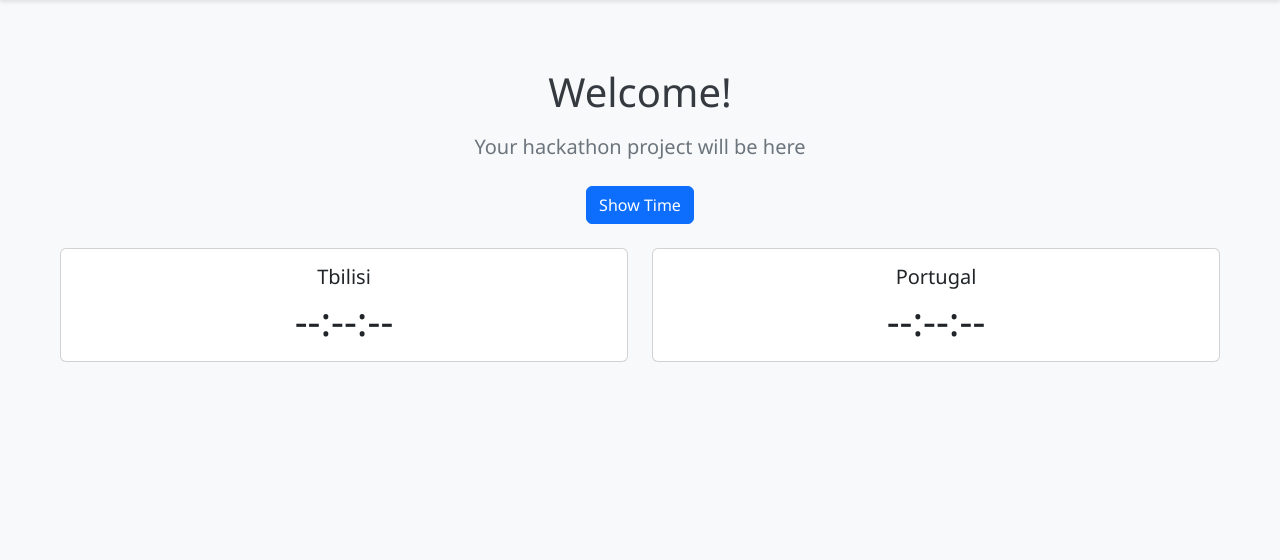
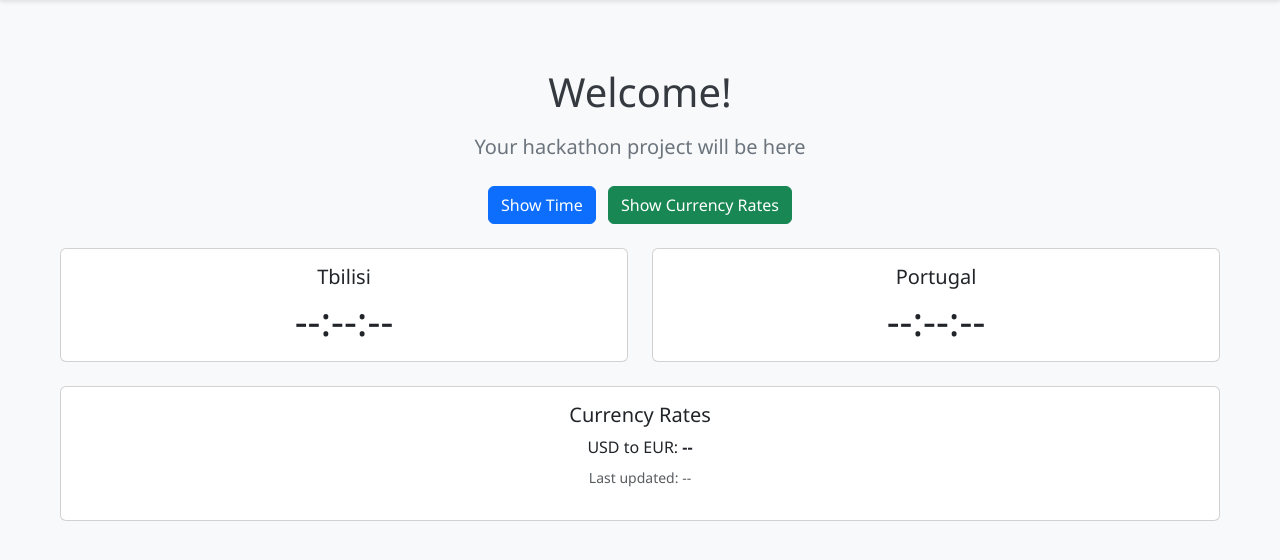
Before and after one commit to RomanShcherbich/web-app-sandbox, a Flask app: page / in a window 1280 px wide. Shown: the part 96-656 px from the top of the page. Run offline with Flask 3, Linux system fonts and the light colour scheme.

Commit message:
add currency button

```diff
--- a/app.py
+++ b/app.py
@@ -3,6 +3,7 @@ import os
 from dotenv import load_dotenv
 from datetime import datetime
 import pytz
+import requests
 
 # Загрузка переменных окружения
 load_dotenv()
@@ -30,5 +31,22 @@ def get_time():
         "portugal": portugal_time
     })
 
+@app.route('/api/currency')
+def get_currency():
+    try:
+        # Используем бесплатный API для получения курсов валют
+        response = requests.get('https://open.er-api.com/v6/latest/USD')
+        data = response.json()
+
+        if data['result'] == 'success':
+            return jsonify({
+                'usd_to_eur': data['rates']['EUR'],
+                'timestamp': data['time_last_update_utc']
+            })
+        else:
+            return jsonify({'error': 'Failed to fetch currency rates'}), 500
+    except Exception as e:
+        return jsonify({'error': str(e)}), 500
+
 if __name__ == '__main__':
     app.run(debug=True, host='0.0.0.0', port=int(os.getenv('PORT', 5000)))
--- a/templates/index.html
+++ b/templates/index.html
@@ -22,7 +22,8 @@
                 <p class="lead">Your hackathon project will be here</p>
 
                 <div class="mt-4">
-                    <button id="getTimeBtn" class="btn btn-primary">Show Time</button>
+                    <button id="getTimeBtn" class="btn btn-primary me-2">Show Time</button>
+                    <button id="getCurrencyBtn" class="btn btn-success">Show Currency Rates</button>
                 </div>
 
                 <div class="mt-4">
@@ -45,6 +46,18 @@
                         </div>
                     </div>
                 </div>
+
+                <div class="mt-4">
+                    <div class="card">
+                        <div class="card-body">
+                            <h5 class="card-title">Currency Rates</h5>
+                            <div id="currencyInfo">
+                                <p class="mb-2">USD to EUR: <span id="usdToEur" class="fw-bold">--</span></p>
+                                <p class="text-muted small">Last updated: <span id="currencyTimestamp">--</span></p>
+                            </div>
+                        </div>
+                    </div>
+                </div>
             </div>
         </div>
     </div>
@@ -62,6 +75,23 @@
                 console.error('Error getting time:', error);
             }
         });
+
+        document.getElementById('getCurrencyBtn').addEventListener('click', async () => {
+            try {
+                const response = await fetch('/api/currency');
+                const data = await response.json();
+
+                if (data.error) {
+                    console.error('Error:', data.error);
+                    return;
+                }
+
+                document.getElementById('usdToEur').textContent = data.usd_to_eur.toFixed(4);
+                document.getElementById('currencyTimestamp').textContent = new Date(data.timestamp).toLocaleString();
+            } catch (error) {
+                console.error('Error getting currency rates:', error);
+            }
+        });
     </script>
 </body>
 </html>
```
